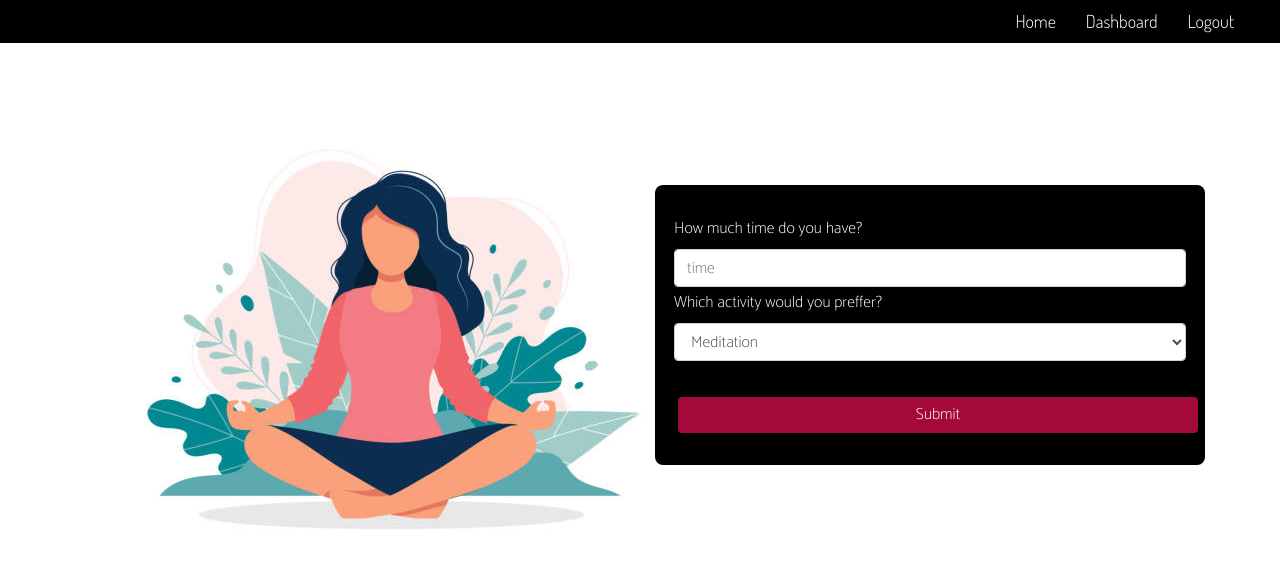
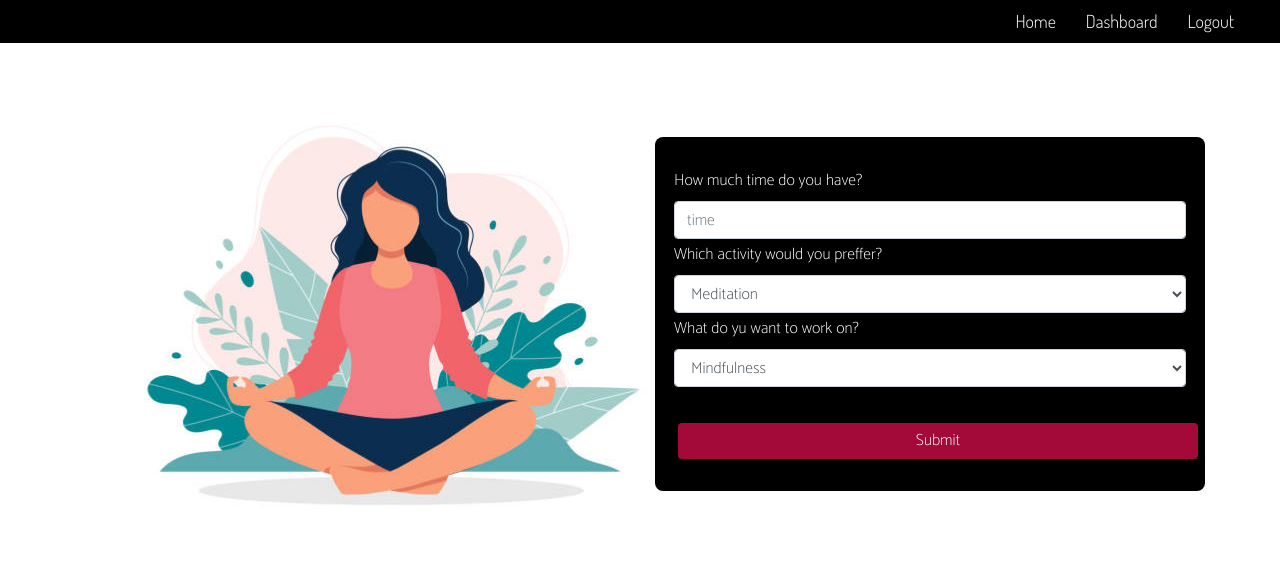
Before and after one commit to prikshitsetia/XORFIT, a React (Create React App) app in the folder client/xorfit/: page / in a window 1280 px wide. Shown: the top 568 px of the page. Built offline with nearby package versions, Linux system fonts and the light colour scheme.

Commit message:
Added new field in Option form

```diff
--- a/client/xorfit/src/components/Options.js
+++ b/client/xorfit/src/components/Options.js
@@ -7,7 +7,9 @@ export default class Options extends Component {
 
         this.state = {
              time:'',
-             option:'meditation'
+             option:'meditation',
+             showMedOptions:true,
+             medOption:'Mindfulness'
         }
     }
 
@@ -19,10 +21,24 @@ export default class Options extends Component {
 
     }
 
+    handelChange = e =>{
+        this.setState({option:e.target.value})
+        if (this.state.option == "yoga"){
+            this.setState({
+                showMedOptions:true
+            })
+        }else{
+            this.setState({
+                showMedOptions:false
+            })
+
+        }
+    }
+
     render() {
         return (
             <div>
-                <br/><br/>
+                <br/>
                 <div className="row">
 
 
@@ -32,7 +48,6 @@ export default class Options extends Component {
 
 
                     <div className="col-md-6" >
-                        <br/>
 
                         <div className="container" style={{width:"550px",background:"black",borderRadius:"8px",marginRight:"280px",marginTop:"70px"}}>
 
@@ -55,7 +70,7 @@ export default class Options extends Component {
 
                                     <label style={{float:"left"}}>Which activity would you preffer?</label>
                                     <select className="form-control" value={this.state.option}
-                                    onChange={(e)=>{this.setState({option:e.target.value})}}>
+                                    onChange={this.handelChange}>
 
                                     <option value="meditation">Meditation</option>
                                     <option value="yoga">Yoga</option>
@@ -64,6 +79,26 @@ export default class Options extends Component {
 
 
                                 </div>
+
+                                {   this.state.showMedOptions && (
+
+                                    <div className="form-group m-1">
+
+                                    <label style={{float:"left"}}>What do yu want to work on?</label>
+                                    <select className="form-control" value={this.state.medOption}
+                                    onChange={(e)=>{this.setState({medOption:e.target.value})}}>
+
+                                    <option value="meditation">Mindfulness</option>
+                                    <option value="yoga">Realeasing Stress</option>
+                                    <option value="yoga">Realeasing Anxiety</option>
+
+                                    </select>
+
+
+                                    </div>
+
+                                )}
+
 
                                 <br/>
                                 <button className="btn btn-primary  btn-block m-2" type="submit" style={{border:"none",color:"white",background:"#a30a3a"}}>
--- a/client/xorfit/src/general.css
+++ b/client/xorfit/src/general.css
@@ -34,8 +34,8 @@
 
 @keyframes leaves {
   0% {
-    transform: scale(0.98);
-    -webkit-transform: scale(0.98);
+    transform: scale(0.95);
+    -webkit-transform: scale(0.95);
   }
 
   100% {
```
Also changed, not shown: 2 other files (tests, documents, lock files or other folders).
